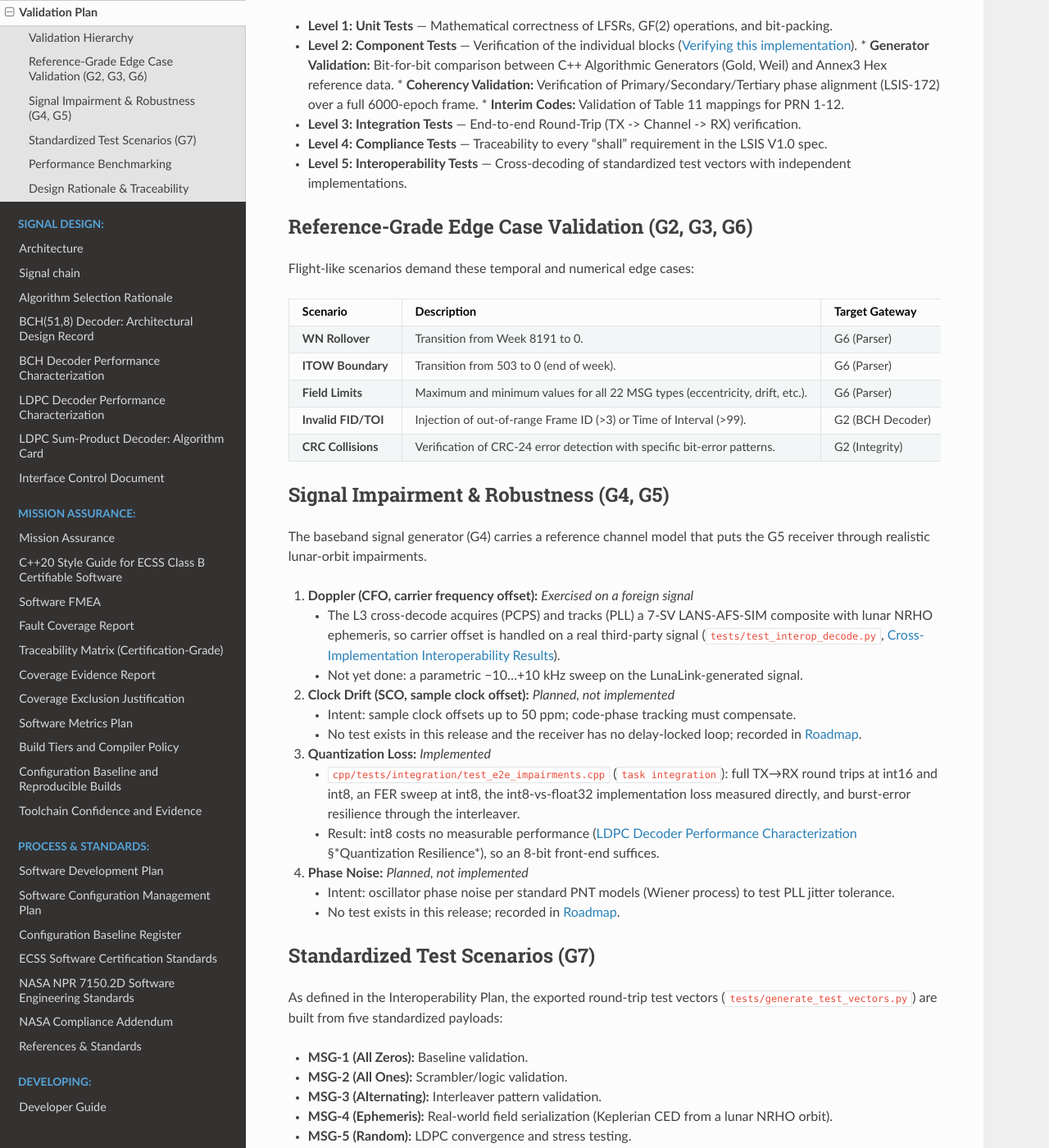
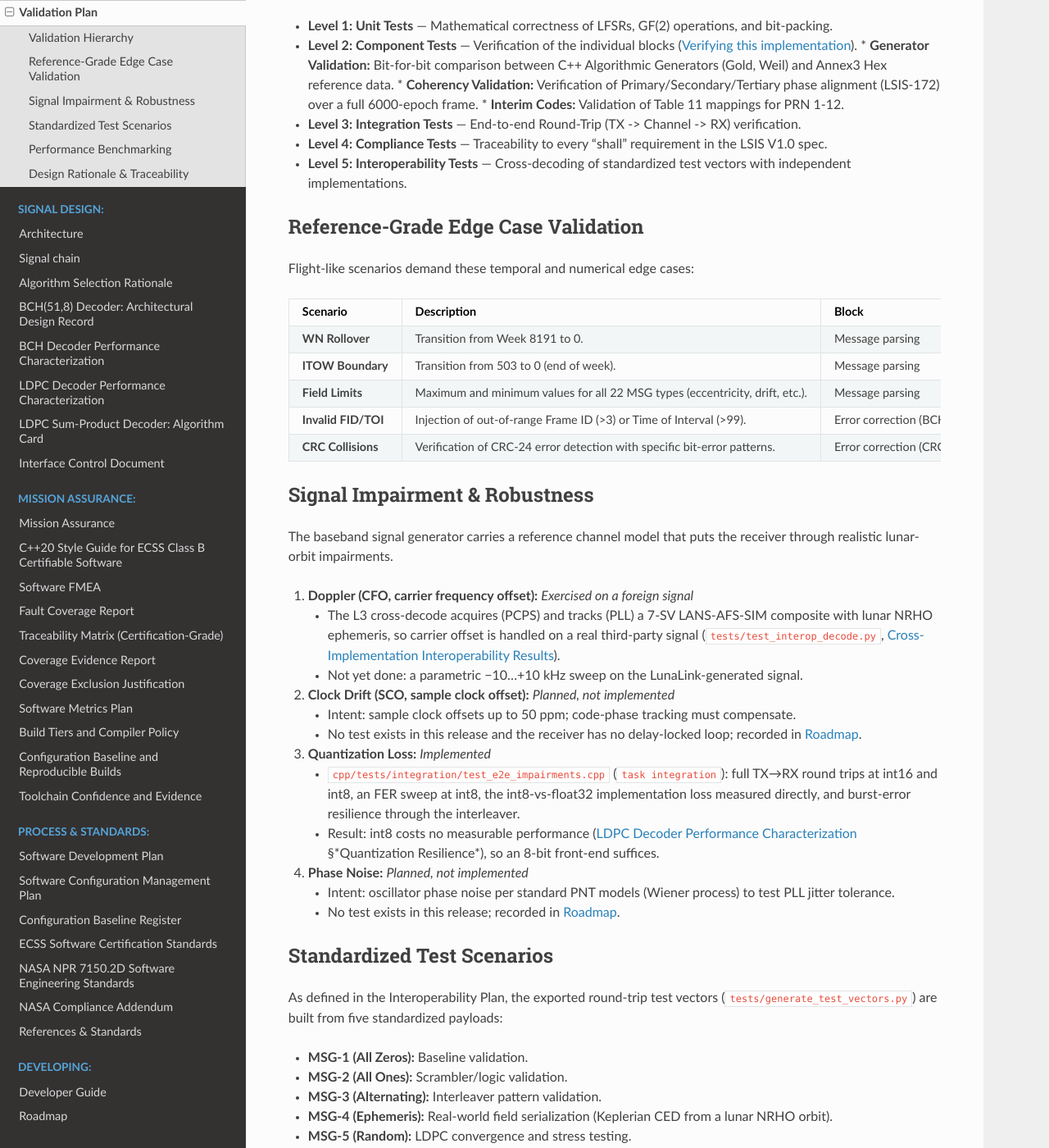
Before and after one commit to luar-space/lunalink, a Sphinx documentation site: the page built from docs/signal/validation_plan.rst, in a window 1280 px wide and 1400 px high, scrolled down 316 px. Shown: the whole window at 82% size. Built offline with Sphinx 7.4.7 and the Read the Docs theme 3.1.0, drawn with Linux system fonts in a browser that asks for light colours; pages that are not in the unit, such as notebooks, are missing from menus.

Commit message:
docs: fix a sparse-checkout command that fails, and gateway labels in the validation plan
The sparse-checkout line in interoperate named two root files, which git
rejects in cone mode; root files are checked out anyway.  validation_plan
still labelled rows and headings G2 to G7.  One bullet in bch_performance
is restored to its original meaning.

Co-Authored-By: Claude Opus 5.5 (1M context) <noreply@anthropic.com>

```diff
--- a/docs/interoperate.rst
+++ b/docs/interoperate.rst
@@ -82,7 +82,11 @@ you only need levels 1 and 2, a sparse checkout leaves it out:
    git clone --filter=blob:none https://github.com/luar-space/lsis-afs-test-vectors
    cd lsis-afs-test-vectors
    git sparse-checkout init --cone
-   git sparse-checkout set codes frames inputs references validate.py manifest.json
+   git sparse-checkout set codes frames inputs references
+
+Files in the repository root, ``validate.py`` and ``manifest.json`` among
+them, are always checked out.  On a sparse checkout ``verify-manifest``
+reports the files you left out as missing; ``check-annex3`` is unaffected.
 
 To compare your own output, write it in the formats described in
 :doc:`test_vectors` and point the matching ``diff`` command at the directory:
--- a/docs/signal/bch_performance.rst
+++ b/docs/signal/bch_performance.rst
@@ -196,5 +196,5 @@ Test Methodology
   (proves zero errors at spec SNR)
 - **Seeds are fixed** (42, 77, 99, 137) for full reproducibility
 - **Test file:** ``cpp/tests/performance/test_bch_ber.cpp``
-- **All tests tagged** ``[performance]`` are excluded from default CTest runs;
+- **All tests are tagged** ``[performance]`` and excluded from default CTest runs;
   run explicitly with ``task performance``
--- a/docs/signal/validation_plan.rst
+++ b/docs/signal/validation_plan.rst
@@ -17,8 +17,8 @@ Five levels cover the signal chain end to end.
 *   **Level 4: Compliance Tests** — Traceability to every "shall" requirement in the LSIS V1.0 spec.
 *   **Level 5: Interoperability Tests** — Cross-decoding of standardized test vectors with independent implementations.
 
-Reference-Grade Edge Case Validation (G2, G3, G6)
--------------------------------------------------
+Reference-Grade Edge Case Validation
+------------------------------------
 
 Flight-like scenarios demand these temporal and numerical edge cases:
 
@@ -28,27 +28,27 @@ Flight-like scenarios demand these temporal and numerical edge cases:
 
    * - Scenario
      - Description
-     - Target Gateway
+     - Block
    * - **WN Rollover**
      - Transition from Week 8191 to 0.
-     - G6 (Parser)
+     - Message parsing
    * - **ITOW Boundary**
      - Transition from 503 to 0 (end of week).
-     - G6 (Parser)
+     - Message parsing
    * - **Field Limits**
      - Maximum and minimum values for all 22 MSG types (eccentricity, drift, etc.).
-     - G6 (Parser)
+     - Message parsing
    * - **Invalid FID/TOI**
      - Injection of out-of-range Frame ID (>3) or Time of Interval (>99).
-     - G2 (BCH Decoder)
+     - Error correction (BCH decoder)
    * - **CRC Collisions**
      - Verification of CRC-24 error detection with specific bit-error patterns.
-     - G2 (Integrity)
+     - Error correction (CRC-24)
 
-Signal Impairment & Robustness (G4, G5)
----------------------------------------
+Signal Impairment & Robustness
+------------------------------
 
-The baseband signal generator (G4) carries a reference channel model that puts the G5 receiver through realistic lunar-orbit impairments.
+The baseband signal generator carries a reference channel model that puts the receiver through realistic lunar-orbit impairments.
 
 1. **Doppler (CFO, carrier frequency offset):** *Exercised on a foreign signal*
 
@@ -82,7 +82,7 @@ The baseband signal generator (G4) carries a reference channel model that puts t
      to test PLL jitter tolerance.
    * No test exists in this release; recorded in :doc:`../roadmap`.
 
-Standardized Test Scenarios (G7)
+Standardized Test Scenarios
 --------------------------------
 
 As defined in the Interoperability Plan, the exported round-trip test
```
